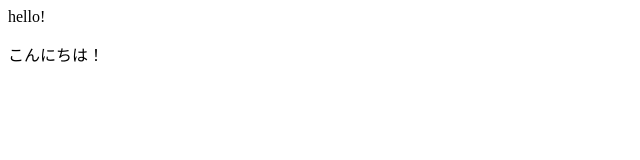
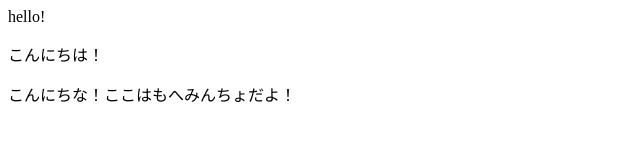
Before and after one commit to fi-do0623/GitTest, a plain HTML site: page index.html in a window 1280 px wide. Shown: the whole page, without its empty margins (0-640 px from the left). Drawn offline with Linux system fonts and the light colour scheme.

Commit message:
3行目を追加

```diff
--- a/index.html
+++ b/index.html
@@ -2,5 +2,6 @@
     <body>
         <p>hello!</p>
         <p>こんにちは！</p>
+        <p>こんにちな！ここはもへみんちょだよ！</p>
     </body>
 </html>
```
